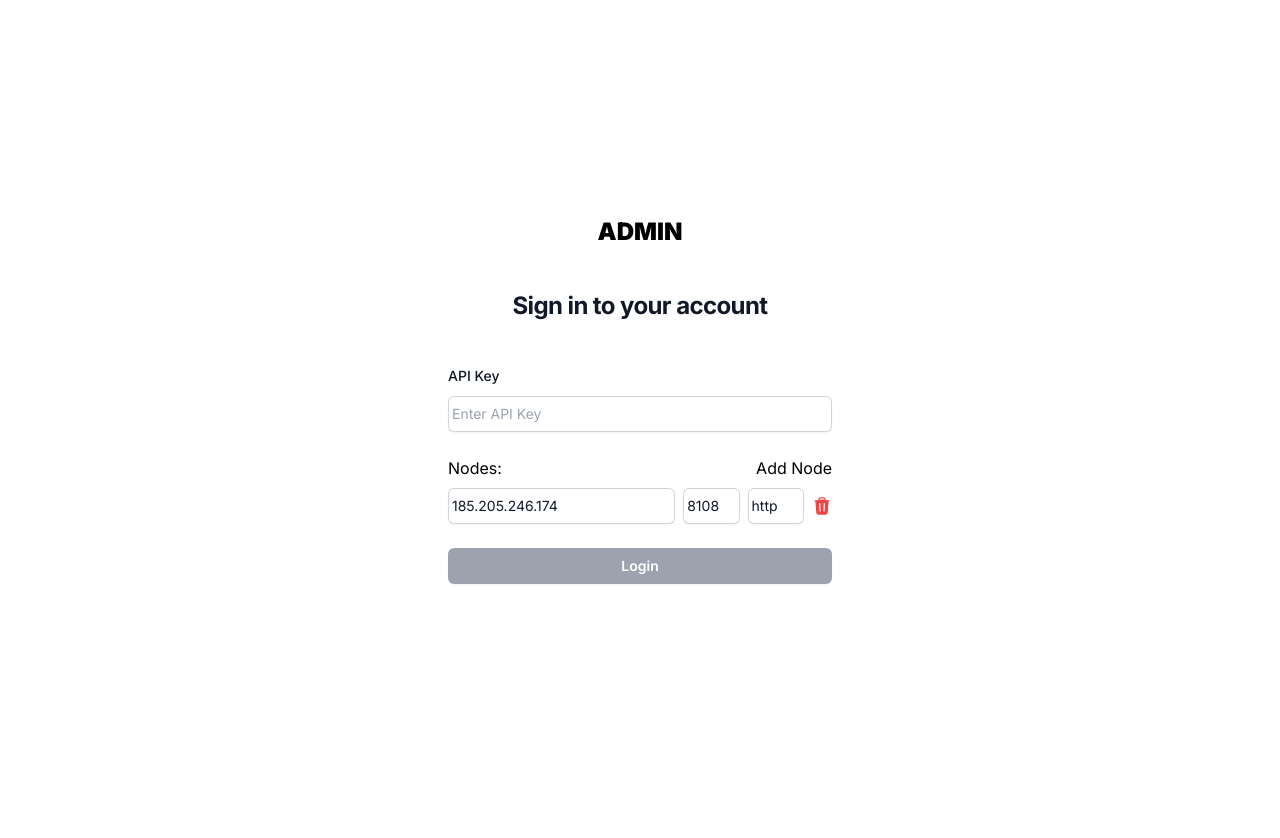
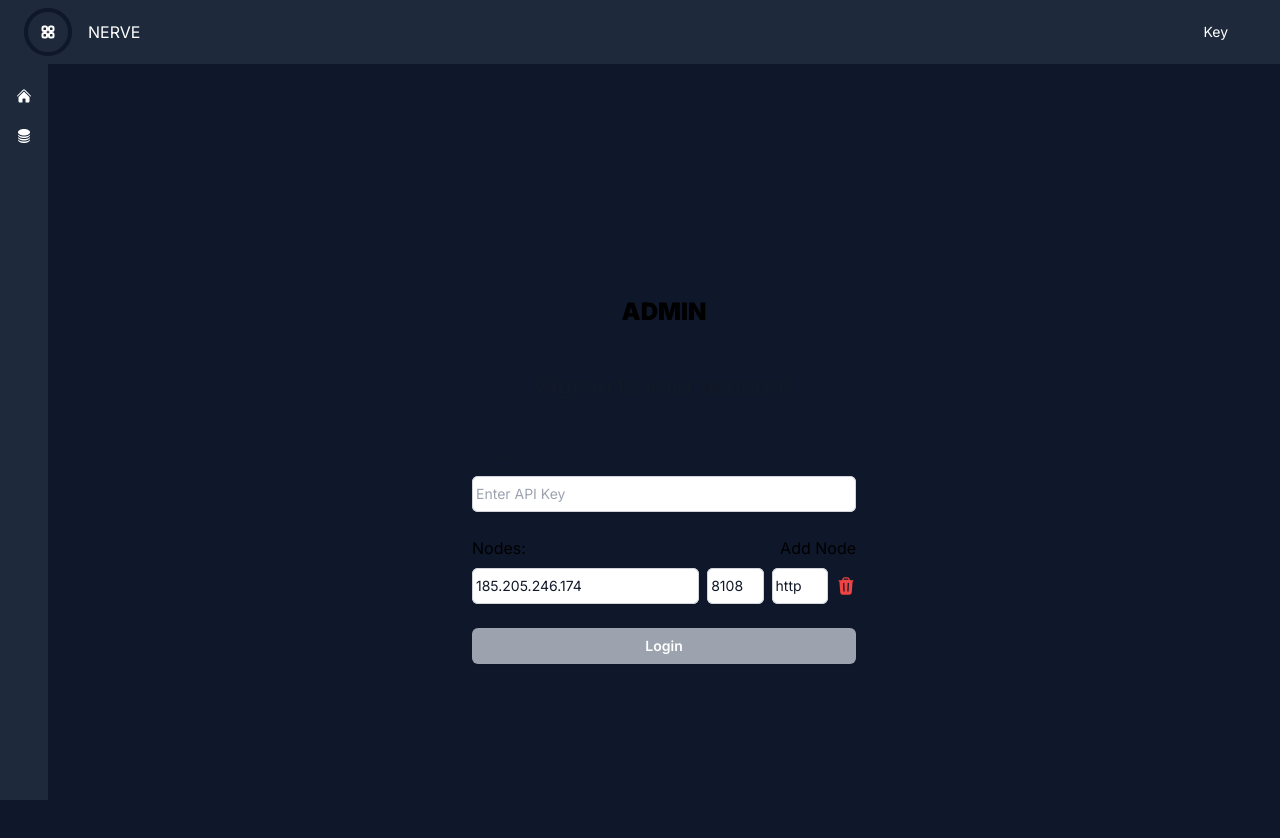
Before and after one commit to laxusgooee/typesense-admin, a Next.js app: page /login in a window 1280 px wide. Shown: the top 838 px of the page. Before the commit the page ends 800 px from the top, so only its background shows below. Built offline with nearby package versions, Linux system fonts and the light colour scheme.

Commit message:
feat: app layout + sidebar

```diff
--- a/src/app/layout.tsx
+++ b/src/app/layout.tsx
@@ -2,6 +2,7 @@ import type { Metadata } from "next";
 import { Inter } from "next/font/google";
 import "./globals.css";
 import { TypesenseProvider } from "@/providers/typesenseProvider";
+import { Sidebar } from "@/components/_common/sidebar";
 
 const inter = Inter({ subsets: ["latin"] });
 
@@ -11,22 +12,16 @@ export const metadata: Metadata = {
 };
 
 export default function RootLayout({
-  auth,
   children,
 }: Readonly<{
-  auth: React.ReactNode
+  auth: React.ReactNode;
   children: React.ReactNode;
 }>) {
   return (
     <html lang="en">
-      <body className={inter.className}>
+      <body className={`${inter.className} bg-zinc-100 dark:bg-[#0F172A]`}>
         <TypesenseProvider>
-          <>
-            {auth}
-            <main className="relative min-h-screen flex flex-col bg-white dark:bg-slate-900">
-              {children}
-            </main>
-          </>
+          <Sidebar>{children}</Sidebar>
         </TypesenseProvider>
       </body>
     </html>
--- /dev/null
+++ b/src/app/login/layout.tsx
@@ -0,0 +1,11 @@
+import { TypesenseProvider } from '@/providers/typesenseProvider';
+
+export default function Layout({ children }: { children: React.ReactNode }) {
+  return (
+    <TypesenseProvider>
+        <main className="relative min-h-screen flex flex-col bg-white dark:bg-slate-900">
+            {children}
+        </main>
+    </TypesenseProvider>
+  )
+}
--- a/src/app/page.tsx
+++ b/src/app/page.tsx
@@ -4,9 +4,9 @@ export default function Home() {
 
   return (
     <AuthenticatedLayout>
-      <main className="flex min-h-screen flex-col items-center justify-between p-24">
+      <div className="flex min-h-screen flex-col items-center justify-between">
 
-      </main>
+      </div>
     </AuthenticatedLayout>
   );
 }
--- a/src/components/_common/authenticatedLayout/index.tsx
+++ b/src/components/_common/authenticatedLayout/index.tsx
@@ -51,9 +51,13 @@ export function AuthenticatedLayout({ children }: { readonly children : React.Re
   }, [_hydrated, apiKey, router, checkClient]);
 
   return (
-    <div>
-        {loading && <p>Loading...</p>}
-        {children}
-    </div>
+    <>
+        {loading && (
+            <div className="flex min-h-screen items-center justify-center">
+                <p>Loading...</p>
+            </div>
+        )}
+        {_hydrated && children}
+    </>
   )
 }
--- /dev/null
+++ b/src/components/_common/sidebar/index.tsx
@@ -0,0 +1,171 @@
+"use client";
+
+import {
+  CircleStackIcon,
+  HomeIcon,
+  MoonIcon,
+  SunIcon,
+} from "@heroicons/react/24/solid";
+import Link from "next/link";
+import { usePathname } from "next/navigation";
+import { useEffect, useMemo, useState } from "react";
+
+const SidebarItem = ({
+  icon,
+  text,
+  href,
+  open,
+}: {
+  readonly icon: React.ReactNode;
+  readonly text: string;
+  readonly href: string;
+  readonly open?: boolean;
+}) => {
+  const pathname = usePathname();
+
+  const active = useMemo(() => href === pathname, [href, pathname]);
+  return (
+    <Link
+      href={href}
+      className={`self-end p-2 ${
+        open ? "justify-start w-full pl-8" : "justify-center w-12"
+      } ${
+        active ? "-mr-3" : ""
+      } hover:-mr-4 text-white hover:text-purple-500 dark:hover:text-blue-500 bg-[#1E293B] rounded-full transform ease-in-out duration-300 flex flex-row items-center space-x-3`}
+    >
+      {icon}
+      {open && <div>{text}</div>}
+    </Link>
+  );
+};
+
+export function Sidebar({ children }: { readonly children: React.ReactNode }) {
+  const [open, setOpen] = useState(false);
+  const [isDark, setIsDark] = useState(true);
+
+  useEffect(() => {
+    if (isDark) {
+      document.documentElement.classList.add("dark");
+    } else {
+      document.documentElement.classList.remove("dark");
+    }
+  }, [isDark]);
+
+  useEffect(() => {}, [open]);
+
+  return (
+    <>
+      {/* {header} */}
+      <div className="fixed w-full z-30 flex bg-white dark:bg-[#1E293B] p-2 items-center justify-center h-16 px-10">
+        <div
+          className={`logo ${
+            !open ? "ml-12" : ""
+          } dark:text-white  transform ease-in-out duration-500 flex-none h-full flex items-center justify-center`}
+        >
+          NERVE
+        </div>
+        <div className="grow h-full flex items-center justify-center"></div>
+        <div className="flex-none h-full text-center flex items-center justify-center">
+          <div className="flex space-x-3 items-center px-3">
+            <div className="hidden md:block text-sm md:text-md text-black dark:text-white">
+              Key
+            </div>
+          </div>
+        </div>
+      </div>
+
+      {/* {nav} */}
+      <aside
+        className={`w-60 fixed transition transform ease-in-out duration-1000 z-50 flex h-screen bg-[#1E293B] ${
+          open ? "translate-x-none" : "-translate-x-48"
+        }`}
+      >
+        {/* <!-- open sidebar button --> */}
+        <div
+          className={`max-toolbar ${
+            open ? "translate-x-0" : "translate-x-24 scale-x-0"
+          } w-full -right-6 transition transform ease-in duration-300 flex items-center justify-between border-4 border-white dark:border-[#0F172A] bg-[#1E293B]  absolute top-2 rounded-full h-12`}
+        >
+          <div className="flex pl-4 items-center space-x-2 ">
+            <div>
+              <div
+                onClick={() => setIsDark(!isDark)}
+                className="text-white hover:text-blue-500 dark:hover:text-[#38BDF8]"
+              >
+                {isDark ? (
+                  <SunIcon className="w-4 h-4" />
+                ) : (
+                  <MoonIcon className="w-4 h-4" />
+                )}
+              </div>
+            </div>
+            <div className="text-white hover:text-blue-500 dark:hover:text-[#38BDF8]">
+              <svg
+                xmlns="http://www.w3.org/2000/svg"
+                fill="none"
+                viewBox="0 0 24 24"
+                strokeWidth={3}
+                stroke="currentColor"
+                className="w-4 h-4"
+              >
+                <path
+                  strokeLinecap="round"
+                  strokeLinejoin="round"
+                  d="M14.857 17.082a23.848 23.848 0 005.454-1.31A8.967 8.967 0 0118 9.75v-.7V9A6 6 0 006 9v.75a8.967 8.967 0 01-2.312 6.022c1.733.64 3.56 1.085 5.455 1.31m5.714 0a24.255 24.255 0 01-5.714 0m5.714 0a3 3 0 11-5.714 0"
+                />
+              </svg>
+            </div>
+          </div>
+          <div className="flex items-center space-x-3 group bg-gradient-to-r dark:from-cyan-500 dark:to-blue-500 from-indigo-500 via-purple-500 to-purple-500  pl-10 pr-2 py-1 rounded-full text-white  ">
+            <div className="transform ease-in-out duration-300 mr-12">
+              NERVE
+            </div>
+          </div>
+        </div>
+        <div
+          onClick={() => setOpen(!open)}
+          className="-right-6 transition transform ease-in-out duration-500 flex border-4 border-white dark:border-[#0F172A] bg-[#1E293B] dark:hover:bg-blue-500 hover:bg-purple-500 absolute top-2 p-3 rounded-full text-white hover:rotate-45"
+        >
+          <svg
+            xmlns="http://www.w3.org/2000/svg"
+            fill="none"
+            viewBox="0 0 24 24"
+            strokeWidth={3}
+            stroke="currentColor"
+            className="w-4 h-4"
+          >
+            <path
+              strokeLinecap="round"
+              strokeLinejoin="round"
+              d="M3.75 6A2.25 2.25 0 016 3.75h2.25A2.25 2.25 0 0110.5 6v2.25a2.25 2.25 0 01-2.25 2.25H6a2.25 2.25 0 01-2.25-2.25V6zM3.75 15.75A2.25 2.25 0 016 13.5h2.25a2.25 2.25 0 012.25 2.25V18a2.25 2.25 0 01-2.25 2.25H6A2.25 2.25 0 013.75 18v-2.25zM13.5 6a2.25 2.25 0 012.25-2.25H18A2.25 2.25 0 0120.25 6v2.25A2.25 2.25 0 0118 10.5h-2.25a2.25 2.25 0 01-2.25-2.25V6zM13.5 15.75a2.25 2.25 0 012.25-2.25H18a2.25 2.25 0 012.25 2.25V18A2.25 2.25 0 0118 20.25h-2.25A2.25 2.25 0 0113.5 18v-2.25z"
+            />
+          </svg>
+        </div>
+        {/* <!-- MAX SIDEBAR--> */}
+        <div className="flex max text-white mt-20 flex-col space-y-2 w-full h-[calc(100vh)]">
+          <SidebarItem
+            icon={<HomeIcon className="w-4 h-4" />}
+            text="Home"
+            href="/"
+            open={open}
+          />
+
+          <SidebarItem
+            icon={<CircleStackIcon className="w-4 h-4" />}
+            text="Collections"
+            href="/collections"
+            open={open}
+          />
+        </div>
+      </aside>
+
+      <main
+        className={`content ml-12 ${
+          open && "md:ml-60"
+        } transform ease-in-out duration-500 pt-20 px-2 md:px-5 pb-4`}
+      >
+        {children}
+      </main>
+    </>
+  );
+}
```
